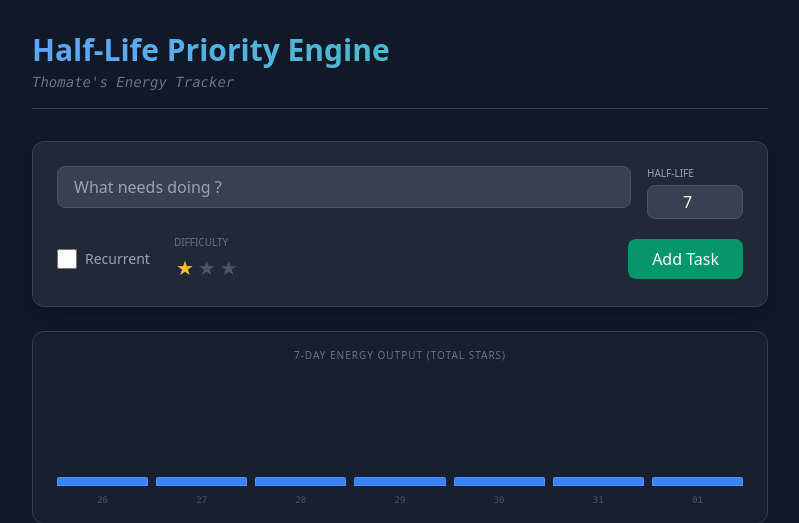
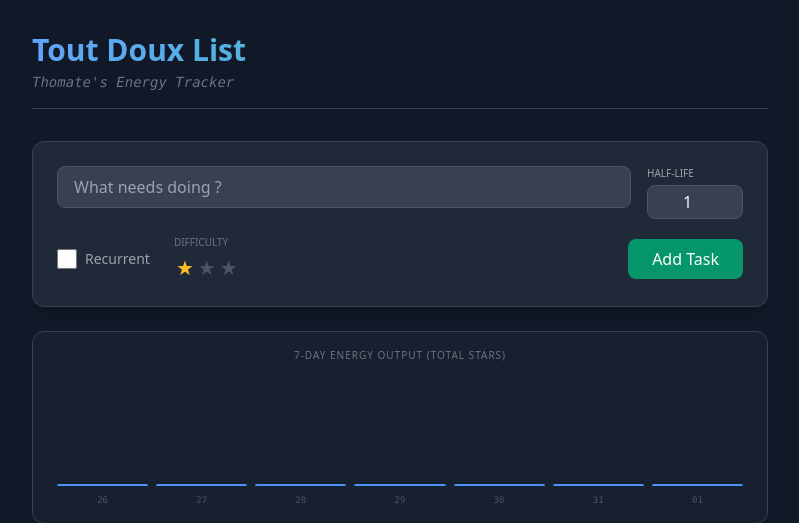
Before and after one commit to ThoHardy/HalfLife, a FastAPI app: page / in a window 1280 px wide. Shown: the top 523 px of the page, without its empty margins (240-1039 px from the left). Run offline with FastAPI, Linux system fonts and the light colour scheme; data that the repository does not hold is empty; some libraries are stand-ins or nearby versions.

Commit message:
Small frontend changes.

```diff
--- a/models.py
+++ b/models.py
@@ -5,7 +5,7 @@ from typing import Optional
 class Task(BaseModel):
     id: str
     name: str
-    half_life: float = 7.0
+    half_life: float = 1.0
     difficulty: int = 1
     is_recurrent: bool = False
     created_at: datetime
--- a/templates/base.html
+++ b/templates/base.html
@@ -41,7 +41,7 @@
         <header class="mb-8 border-b border-gray-700 pb-4">
             <h1
                 class="text-2xl md:text-3xl font-bold bg-clip-text text-transparent bg-gradient-to-r from-blue-400 to-emerald-400">
-                Half-Life Priority Engine
+                Tout Doux List
             </h1>
             <p class="text-xs md:text-sm text-gray-500 font-mono italic mt-1">Thomate's Energy Tracker</p>
         </header>
--- a/templates/components/graph.html
+++ b/templates/components/graph.html
@@ -10,7 +10,7 @@
         <div class="flex-1 flex flex-col items-center gap-2 group h-full">
             <div class="flex-grow w-full flex flex-col justify-end">
                 <div class="w-full bg-blue-500 border border-blue-400/50 rounded-t-sm relative flex items-end justify-center hover:bg-blue-400 transition-all"
-                    style="height: {{ [percentage, 8] | max }}%;">
+                    style="height: {{ percentage }}%;">
                     <span
                         class="absolute -top-5 opacity-0 group-hover:opacity-100 text-[10px] font-bold text-blue-400 transition-opacity whitespace-nowrap">
                         {{ day.total }}{% if day.total >= graph_max %}+{% endif %}
--- a/templates/components/task_form.html
+++ b/templates/components/task_form.html
@@ -7,7 +7,7 @@
             </div>
             <div class="w-24 flex-shrink-0">
                 <label class="text-[10px] text-gray-400 block mb-1 uppercase">half-life</label>
-                <input type="number" name="half_life" step="0.5" min="0" value="7"
+                <input type="number" name="half_life" step="0.5" min="0" value="1"
                     class="w-full bg-gray-700 border border-gray-600 rounded-lg px-2 py-1 text-center focus:outline-none">
             </div>
         </div>
```
